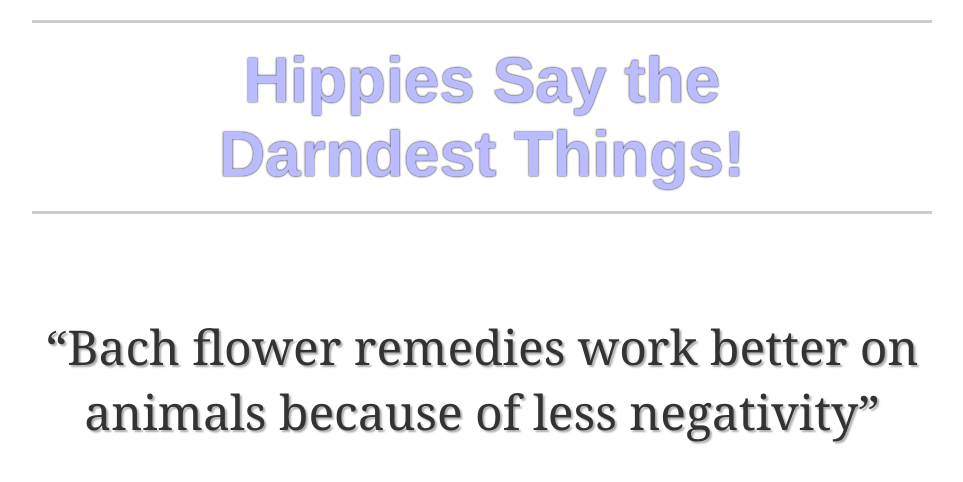
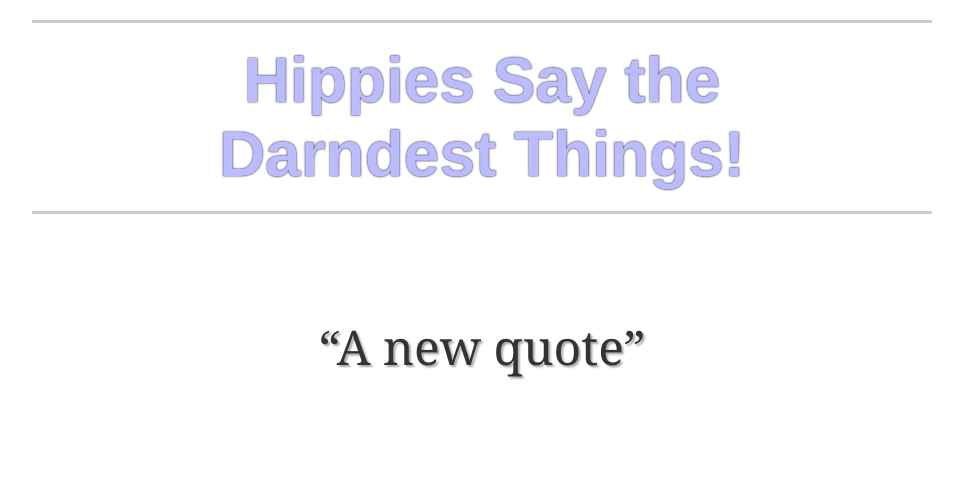
Before and after one commit to sseefried/hippies-say-the-darndest-things, a plain HTML site: page index.html in a window 1280 px wide. Shown: the whole page, without its empty margins (158-1121 px from the left). Drawn offline with nearby package versions, Linux system fonts and the light colour scheme.

Commit message:
Another test quote.

```diff
--- a/index.html
+++ b/index.html
@@ -11,6 +11,7 @@
 var lastIndex = 0;
 
 var messages = [
+  "A new quote",
   "Bach flower remedies work better on animals because of less negativity",
   "I got really upset with (partner's kid) over something trivial, so I think maybe we knew each other in a previous life and she maybe stole my boyfriend"
   ];
```
